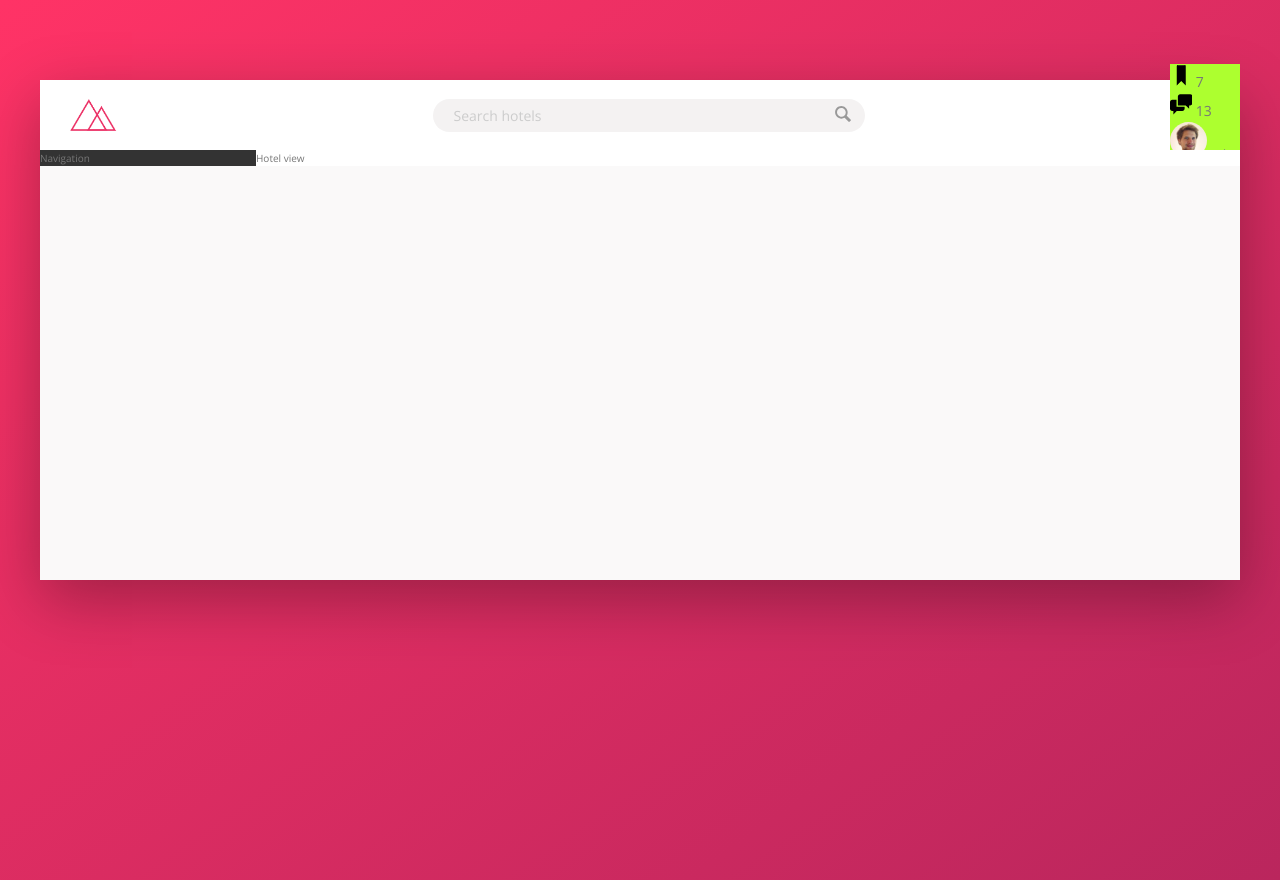
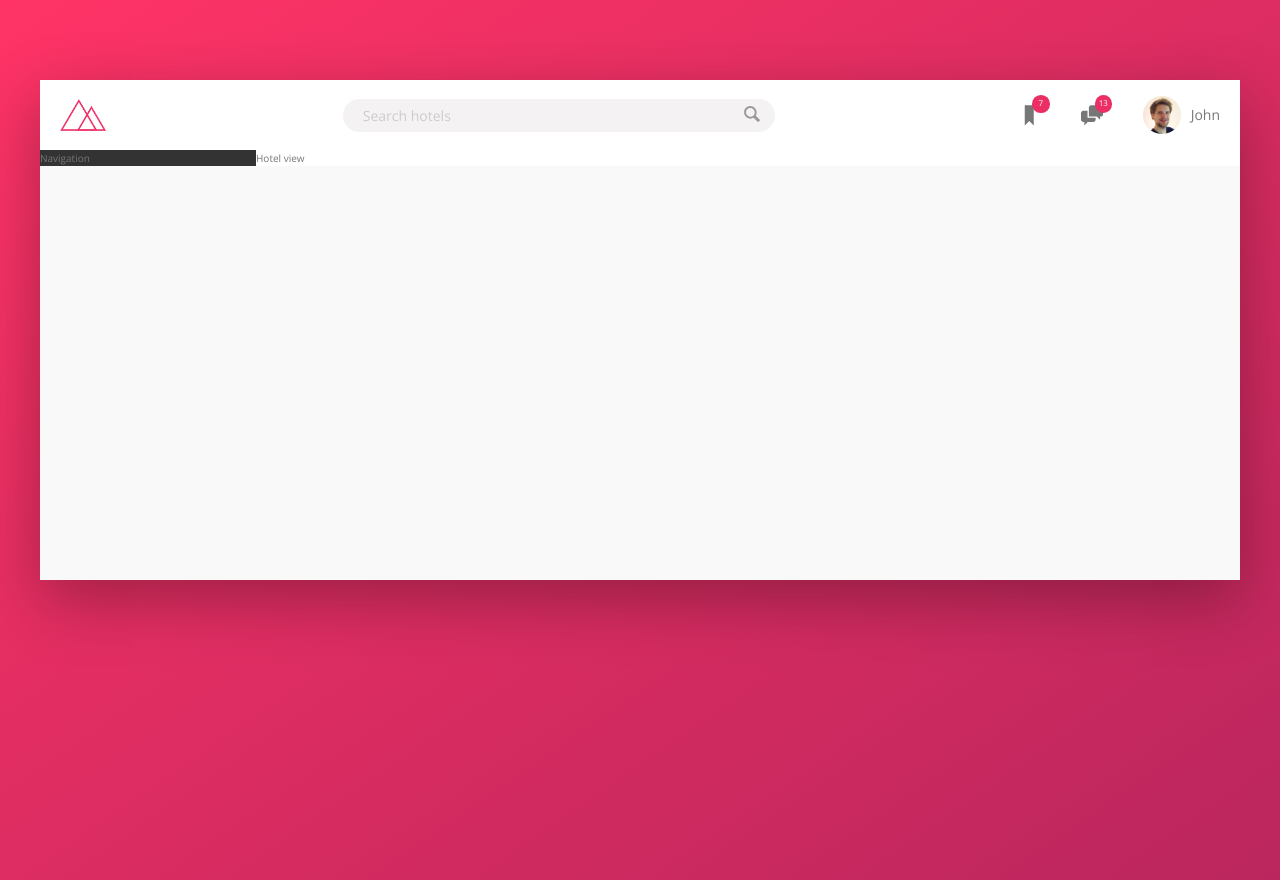
Before and after one commit to 5A58/Trillo, a website: page index.html in a window 1280 px wide. Drawn offline with nearby package versions, Linux system fonts and the light colour scheme.

Commit message:
Finish header styles

```diff
--- a/sass/_components.scss
+++ b/sass/_components.scss
@@ -2,7 +2,7 @@
 // LOGO
 .logo {
     height: 3.25rem;
-    margin-left: 3rem;
+    margin-left: 2rem;
 }
 
 /////////////////////////////////////////
@@ -64,22 +64,55 @@
 /////////////////////////////////////////
 // USER NAVIGATION
 .user-nav {
-    background-color: greenyellow;
+    align-self: stretch;
 
-    &__icon-box {}
+    display: flex;
+    align-items: center;
+
+    &>* {
+        padding: 0 2rem;
+        cursor: pointer;
+        height: 100%;
+        display: flex;
+        align-items: center;
+    }
+
+    &>*:hover {
+        background-color: var(--color-gray-light-2);
+    }
+
+    &__icon-box {
+        position: relative;
+    }
 
     &__icon {
         height: 2.25rem;
         width: 2.25rem;
+        fill: var(--color-gray-dark-2);
     }
 
-    &__notification {}
+    &__notification {
+        font-size: .8rem;
+        height: 1.75rem;
+        width: 1.75rem;
+        border-radius: 50%;
+        background-color: var(--color-primary);
+        color: #fff;
+        position: absolute;
+        top: 1.5rem;
+        right: 1.1rem;
+
+        display: flex;
+        justify-content: center;
+        align-items: center;
+    }
 
     &__user {}
 
     &__user-photo {
         height: 3.75rem;
         border-radius: 50%;
+        margin-right: 1rem;
     }
 
     &__user-name {}
```
Also changed, not shown: css/style.css.
